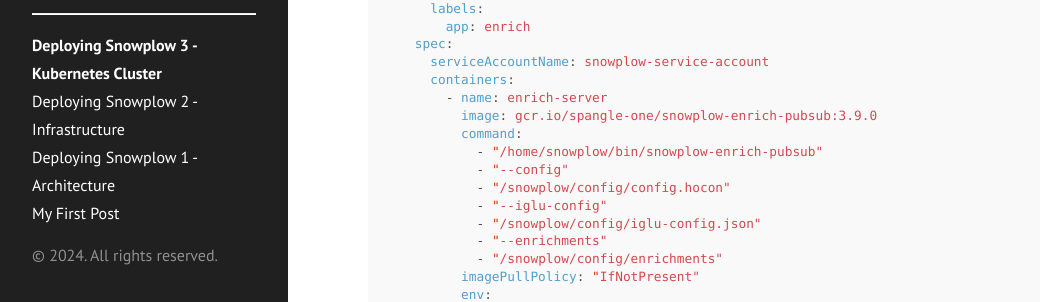
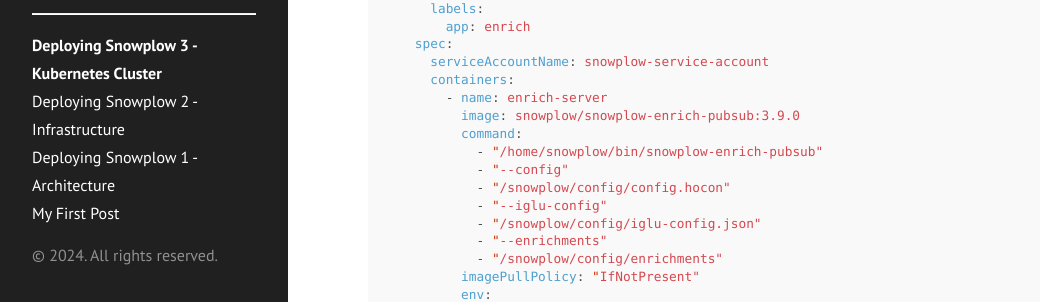
Before and after one commit to Spangle-AI/spangle-ai.github.io, a Jekyll site: the page built from _posts/2024-09-30-snowplow-cluster.md, in a window 1280 px wide and 900 px high, scrolled down 12271 px. Shown: the part 152-454 px from the top of the window, without its empty margins (0-1054 px from the left). Built offline with Jekyll 4.4.1, drawn with Linux system fonts in a browser that asks for light colours; some of the changed text lies outside the part shown.

Commit message:
Fixed repositories

```diff
--- a/_posts/2024-09-30-snowplow-cluster.md
+++ b/_posts/2024-09-30-snowplow-cluster.md
@@ -636,7 +636,7 @@
       serviceAccountName: snowplow-service-account
       containers:
         - name: enrich-server
-          image: gcr.io/spangle-one/snowplow-enrich-pubsub:3.9.0
+          image: snowplow/snowplow-enrich-pubsub:3.9.0
           command:
             - "/home/snowplow/bin/snowplow-enrich-pubsub"
             - "--config"
@@ -820,7 +820,7 @@
       serviceAccountName: snowplow-service-account
       containers:
         - name: streamloader-server
-          image: gcr.io/spangle-one/snowplow-bigquery-streamloader:1.7.1
+          image: snowplow/snowplow-bigquery-streamloader:1.7.1
           command:
             - "/home/snowplow/bin/snowplow-bigquery-streamloader"
             - "--config"
@@ -878,7 +878,7 @@
       serviceAccountName: snowplow-service-account
       containers:
         - name: repeater-server
-          image: gcr.io/spangle-one/snowplow-bigquery-repeater:1.7.1
+          image: snowplow/snowplow-bigquery-repeater:1.7.1
           command:
             - "/home/snowplow/bin/snowplow-bigquery-repeater"
             - "--config"
@@ -939,7 +939,7 @@
       serviceAccountName: snowplow-service-account
       containers:
         - name: mutator-server
-          image: gcr.io/spangle-one/snowplow-bigquery-mutator:1.7.1
+          image: snowplow/snowplow-bigquery-mutator:1.7.1
           command:
             - "/home/snowplow/bin/snowplow-bigquery-mutator"
             - "listen"
```
